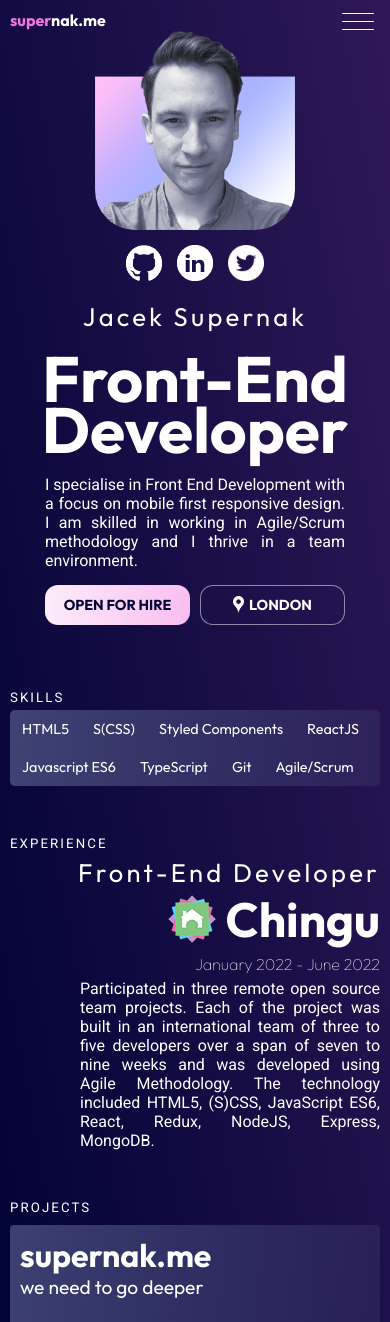
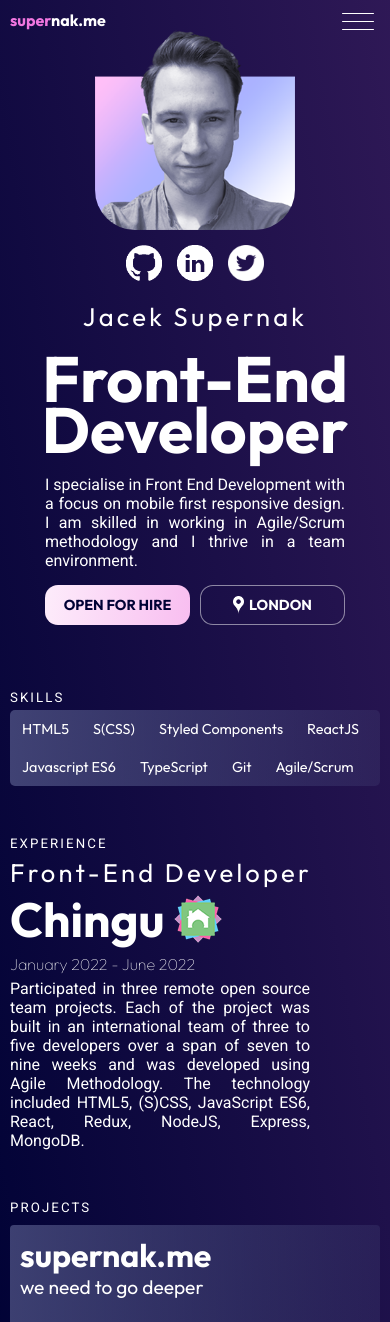
Before and after one commit to jaceksupernak/portfolio, a React (Create React App) app: page / in a window 390 px wide. Shown: the top 1322 px of the page. Built offline with nearby package versions, Linux system fonts and the light colour scheme.

Commit message:
change experience position to the left on mobile/tablet view

```diff
--- a/src/components/experience/Experience.styled.tsx
+++ b/src/components/experience/Experience.styled.tsx
@@ -8,7 +8,7 @@ export const ExperienceContainerStyled = styled.section`
 
 export const ExperienceStyled = styled.article`
     display: flex;
-    justify-content: flex-end;
+    justify-content: flex-start;
     align-items: center;
 
     @media (min-width: ${({ theme }) => theme.screen.laptop}) {
@@ -27,7 +27,10 @@ export const ExperienceLogoLaptopViewStyled = styled.img`
 export const ExperienceAboutStyled = styled.div`
     display: flex;
     flex-direction: column;
-    align-items: flex-end;
+    align-items: flex-start;
+    @media (min-width: ${({ theme }) => theme.screen.laptop}) {
+        align-items: flex-end;
+    }
 `;
 
 export const CompanyContainerStyled = styled.div`
--- a/src/components/experience/Experience.tsx
+++ b/src/components/experience/Experience.tsx
@@ -28,8 +28,8 @@ const Experience:React.FC = () => (
           <ExperienceAboutStyled>
             <Heading4Styled>{role}</Heading4Styled>
             <CompanyContainerStyled>
+              <Heading2Styled>{name}</Heading2Styled>
               <CompanyLogoStyled src={companyLogoSmall} alt={name} width="48px" height="48px" />
-              <Heading2Styled>{name}</Heading2Styled>
             </CompanyContainerStyled>
             <SpanStyled fontWeight="100" margin="5px 0">{duration}</SpanStyled>
             <ParagraphStyled>{description}</ParagraphStyled>
```
